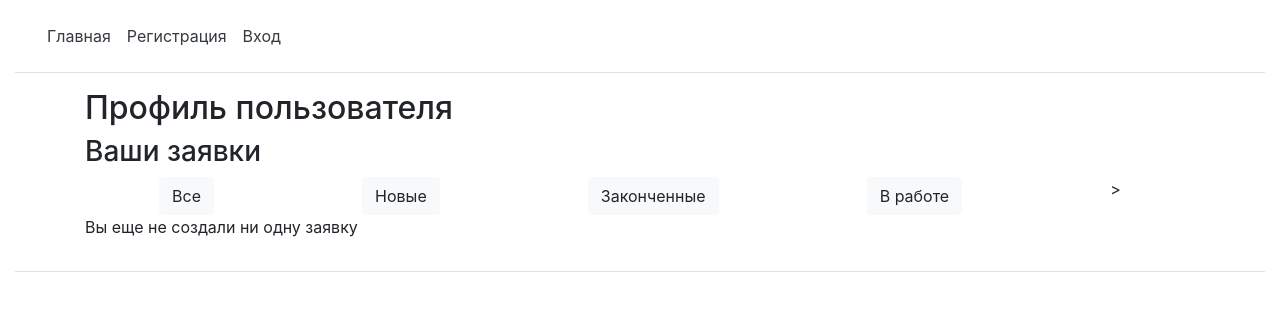
After one commit to ripsquadd/Second_weak, a Django app: template mysite/webportal/templates/main/profileZZ.html in a window 1280 px wide. The commit adds this page. Shown: the top 311 px of the page. Run offline with Django 4.2, Linux system fonts and the light colour scheme; the template is opened without the code that fills it, so the values that code supplies are empty; some libraries are stand-ins or nearby versions.

Commit message:
Фильтр в процессе

```diff
--- /dev/null
+++ b/mysite/webportal/static/scripts/filter.js
@@ -0,0 +1,3 @@
+ document.querySelector("#completed").onclick = function(){
+
+ }
--- a/mysite/webportal/templates/main/profile.html
+++ b/mysite/webportal/templates/main/profile.html
@@ -10,6 +10,7 @@
        <p>{{ user.first_name }} {{ user.last_name }} </p>
    {% endif %}
    <h3>Ваши заявки</h3>
+    </div>
     {% if request_items %}
         {% for item in request_items %}
             <div class="d-flex p-3 text-dark bg-light">
--- /dev/null
+++ b/mysite/webportal/templates/main/profileZZ.html
@@ -0,0 +1,60 @@
+{% extends "layout/basic.html" %}
+
+{% load bootstrap4 %}
+
+{% block title %} Профиль пользователя {% endblock %}
+
+{% block content %}
+   <h2>Профиль пользователя {{ user.username }}</h2>
+   {% if user.first_name and user.last_name %}
+       <p>{{ user.first_name }} {{ user.last_name }} </p>
+   {% endif %}
+   <h3>Ваши заявки</h3>
+    <div class="d-flex justify-content-around">
+        <button id="all" type="button" class="btn btn-light">Все</button>
+        <button id="new" type="button" class="btn btn-light">Новые</button>
+        <button id="completed" type="button" class="btn btn-light">Законченные</button>
+        <button id="work" type="button" class="btn btn-light">В работе</button>>
+    </div>
+    {% if request_items_new %}
+        {% for item in request_items_new %}
+            <div class="d-flex p-3 text-dark bg-light">
+                <img class="col-4" src="{{ item.photo.url }}" alt="Фото заявки">
+                <p class="p-3 mb-2"><b>Наименование:</b> {{ item.name }} <br> <b>Категория:</b> {{ item.category }}
+                    <br> <b>Дата добавления:</b> {{ item.date }} <br> <b>Описание:</b> {{ item.detail }}
+                    <br><b>Статус:</b>{{ item.status }}</p>
+                <a href="{% url 'webportal:delete' item.pk %}">
+                    <button type="submit" class="btn btn-outline-danger" >Удалить</button>
+                </a>
+            </div>
+        {% endfor %}
+
+<!--    {% elif request_items_work %}-->
+<!--        {% for item in request_items_work %}-->
+<!--            <div class="d-flex p-3 text-dark bg-light">-->
+<!--                <img class="col-4" src="{{ item.photo.url }}" alt="Фото заявки">-->
+<!--                <p class="p-3 mb-2"><b>Наименование:</b> {{ item.name }} <br> <b>Категория:</b> {{ item.category }}-->
+<!--                    <br> <b>Дата добавления:</b> {{ item.date }} <br> <b>Описание:</b> {{ item.detail }}-->
+<!--                    <br><b>Статус:</b>{{ item.status }}</p>-->
+<!--                <a href="{% url 'webportal:delete' item.pk %}">-->
+<!--                    <button type="submit" class="btn btn-outline-danger" >Удалить</button>-->
+<!--                </a>-->
+<!--            </div>-->
+<!--        {% endfor %}-->
+
+<!--    {% elif request_items_completed %}-->
+<!--        {% for item in request_items_completed %}-->
+<!--            <div class="d-flex p-3 text-dark bg-light">-->
+<!--                <img class="col-4" src="{{ item.photo.url }}" alt="Фото заявки">-->
+<!--                <p class="p-3 mb-2"><b>Наименование:</b> {{ item.name }} <br> <b>Категория:</b> {{ item.category }}-->
+<!--                    <br> <b>Дата добавления:</b> {{ item.date }} <br> <b>Описание:</b> {{ item.detail }}-->
+<!--                    <br><b>Статус:</b>{{ item.status }}</p>-->
+<!--                <a href="{% url 'webportal:delete' item.pk %}">-->
+<!--                    <button type="submit" class="btn btn-outline-danger" >Удалить</button>-->
+<!--                </a>-->
+<!--            </div>-->
+<!--        {% endfor %}-->
+    {% else %}
+        <p class="">Вы еще не создали ни одну заявку</p>
+    {% endif %}
+{% endblock %}
--- a/mysite/webportal/urls.py
+++ b/mysite/webportal/urls.py
@@ -1,6 +1,6 @@
 from django.urls import path
 
-from .views import index, WPLoginView, profile, WPLogoutView, WPRegisterViews, create, profile_status_new, delete
+from .views import index, WPLoginView, profile, WPLogoutView, WPRegisterViews, create, delete
 
 app_name = 'webportal'
 urlpatterns = [
@@ -11,5 +11,4 @@ urlpatterns = [
     path('accounts/register/', WPRegisterViews.as_view(), name='register'),
     path('accounts/profile/<pk>', delete, name='delete'),
     path('accounts/create/', create, name='create'),
-    path('accounts/profile/new', profile_status_new, name='new'),
 ]
```
Also changed, not shown: mysite/webportal/views.py (+23 -8 lines), mysite/media/img/fRxuiXMZI3s_vLKswyI.jpg (added), mysite/media/img/unkestshumit0_bYN5HOq.jpg (added), mysite/media/img/unkestshumit0_w2w4TBE.jpg (added), mysite/webportal/migrations/0007_alter_request_id.py, mysite/webportal/migrations/0008_alter_request_photo.py, mysite/webportal/migrations/0009_request_user.py, mysite/webportal/models.py (line endings or trailing spaces), 1 other file.
